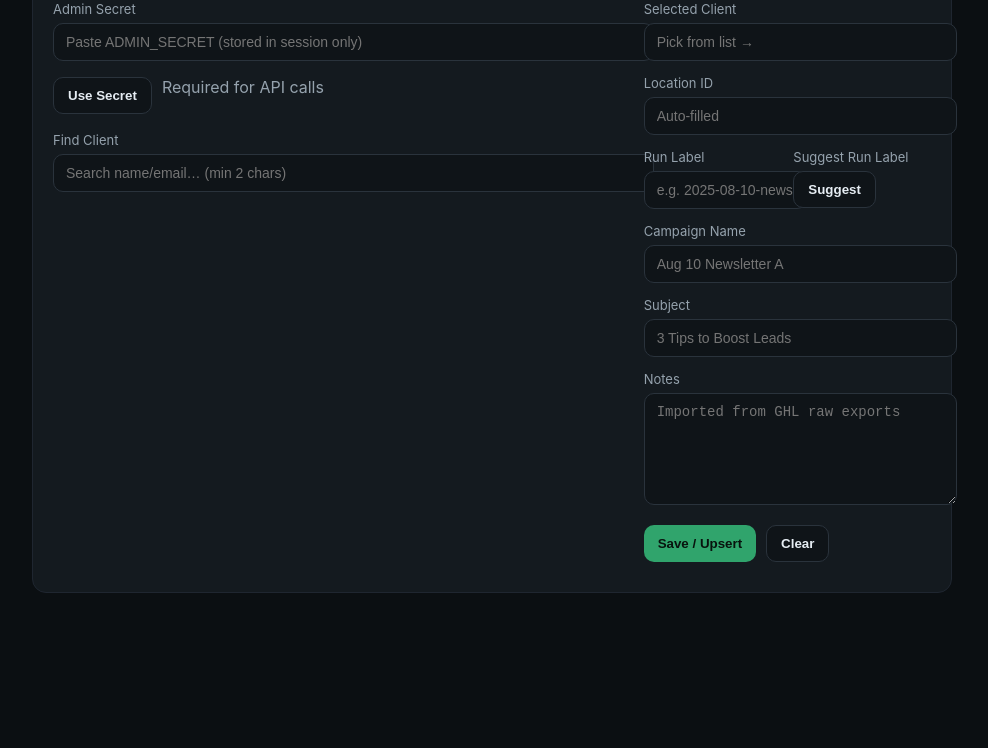
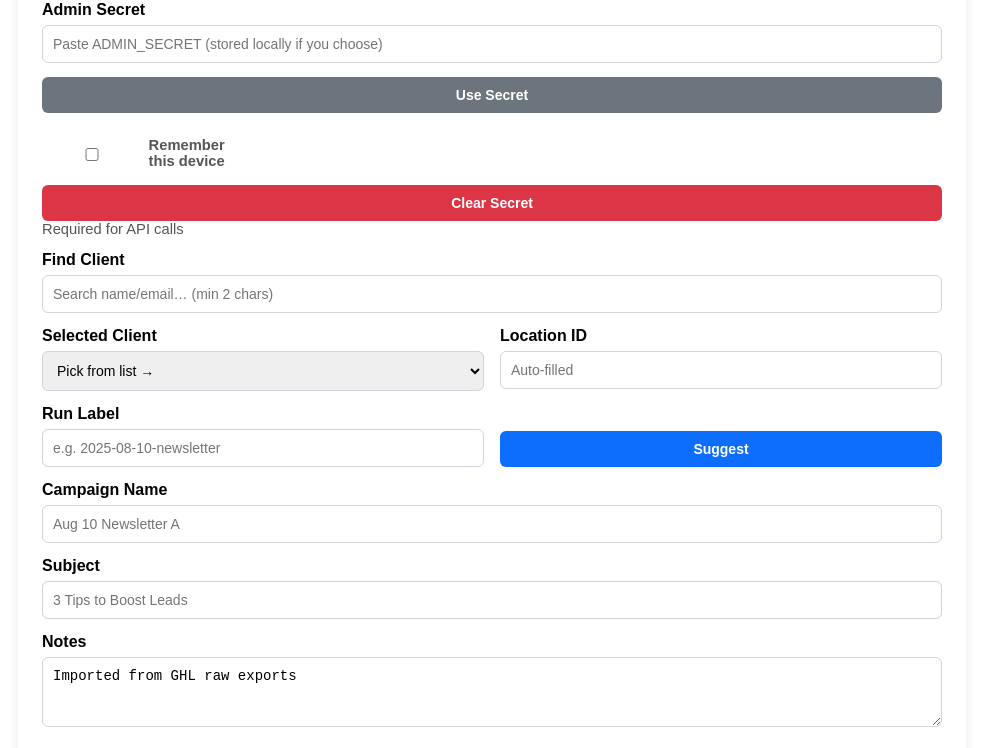
Before and after one commit to goalstoresults/gtr-cdw-campaign-admin, a plain HTML site: page index.html in a window 1280 px wide. Shown: the part 105-853 px from the top of the page, without its empty margins (148-1136 px from the left). Before the commit the page ends 800 px from the top, so only its background shows below. Drawn offline with Linux system fonts and the light colour scheme.

Commit message:
Update index.html

```diff
--- a/index.html
+++ b/index.html
@@ -1,186 +1,262 @@
-<!doctype html>
+<!DOCTYPE html>
 <html lang="en">
 <head>
-<meta charset="utf-8" />
-<meta name="viewport" content="width=device-width,initial-scale=1" />
-<title>GTR · Campaign Registry</title>
+  <meta charset="UTF-8" />
+  <meta name="viewport" content="width=device-width, initial-scale=1" />
+  <title>Manual Campaign Entry - GTR Core</title>
   <style>
-  :root{--bg:#0b0f12;--card:#141a1f;--muted:#95a2ad;--accent:#30a46c;--danger:#e5484d;}
-  html,body{background:var(--bg);color:#e6edf3;font-family:Inter,system-ui,-apple-system,Segoe UI,Roboto,Arial,sans-serif;margin:0}
-  .wrap{max-width:920px;margin:28px auto;padding:0 16px}
-  .card{background:var(--card);border:1px solid #1f2630;border-radius:14px;padding:20px}
-  h1{font-size:22px;margin:0 0 12px}
-  label{display:block;font-size:13px;color:var(--muted);margin:14px 0 6px}
-  input,textarea,select{width:100%;background:#0f1418;border:1px solid #2a333c;border-radius:10px;color:#e6edf3;padding:10px 12px;font-size:14px}
-  textarea{min-height:90px}
-  .row{display:grid;grid-template-columns:1fr 1fr;gap:12px}
-  .btns{display:flex;gap:10px;margin-top:16px}
-  button{border:0;border-radius:10px;padding:10px 14px;font-weight:600;cursor:pointer}
-  .primary{background:var(--accent);color:#08130e}
-  .ghost{background:#0f1418;color:#e6edf3;border:1px solid #2a333c}
-  .danger{background:var(--danger)}
-  .muted{color:var(--muted)}
-  .pill{display:inline-block;background:#0f1418;border:1px solid #2a333c;border-radius:999px;padding:6px 10px;font-size:12px}
-  .list{margin:8px 0;max-height:260px;overflow:auto;border:1px solid #2a333c;border-radius:10px}
-  .item{padding:10px 12px;border-bottom:1px solid #1f2630;cursor:pointer}
-  .item:hover{background:#0f1418}
-  .ok{color:#34d399}
-  .err{color:#fca5a5}
-  .grid{display:grid;grid-template-columns:2fr 1fr;gap:16px}
-  @media (max-width:880px){.grid{grid-template-columns:1fr}}
+    body {
+      font-family: Arial, sans-serif;
+      background: #ffffff;
+      color: #000000;
+      margin: 0;
+      padding: 20px;
+    }
+    .container {
+      max-width: 900px;
+      margin: auto;
+      padding: 24px;
+      background: #fff;
+      border-radius: 10px;
+      box-shadow: 0 2px 12px rgba(0,0,0,0.08);
+    }
+    h1 {
+      font-size: 1.6rem;
+      margin-bottom: 16px;
+    }
+    label {
+      display: block;
+      margin-top: 14px;
+      font-weight: 600;
+    }
+    input, textarea, select, button {
+      width: 100%;
+      padding: 10px;
+      margin-top: 6px;
+      box-sizing: border-box;
+      border: 1px solid #cfd4dc;
+      border-radius: 6px;
+      font-size: 14px;
+    }
+    textarea { resize: vertical; }
+    .row {
+      display: grid;
+      grid-template-columns: 1fr 1fr;
+      gap: 16px;
+    }
+    .btns {
+      display: flex;
+      align-items: center;
+      gap: 10px;
+      margin-top: 8px;
+      flex-wrap: wrap;
+    }
+    button {
+      background: #0d6efd;
+      color: white;
+      border: none;
+      cursor: pointer;
+      border-radius: 6px;
+      font-weight: 600;
+    }
+    button:hover { background: #0b5ed7; }
+    .ghost { background: #6c757d; }
+    .ghost:hover { background: #5a6268; }
+    .danger { background: #dc3545; }
+    .danger:hover { background: #c82333; }
+    .muted { font-size: 0.92em; color: #555; }
+    .ok { color: #17803d; font-weight: 600; }
+    .err { color: #c40000; font-weight: 600; }
+    .inline { display: inline-flex; align-items: center; gap: 8px; }
   </style>
 </head>
 <body>
-<div class="wrap">
-  <div class="card">
-    <h1>Manual Campaign Entry <span class="pill">GTR Core</span></h1>
-    <div class="grid">
-      <div>
-        <label>Admin Secret</label>
-        <input id="secret" type="password" placeholder="Paste ADMIN_SECRET (stored in session only)" />
+
+<div class="container">
+  <h1>Manual Campaign Entry <span class="muted">GTR Core</span></h1>
+
+  <!-- Admin Secret -->
+  <label for="secret">Admin Secret</label>
+  <input id="secret" type="password" placeholder="Paste ADMIN_SECRET (stored locally if you choose)" />
   <div class="btns">
-          <button class="ghost" onclick="saveSecret()">Use Secret</button>
-          <span class="muted">Required for API calls</span>
+    <button type="button" class="ghost" onclick="saveSecret()">Use Secret</button>
+    <label class="muted inline">
+      <input id="remember" type="checkbox" />
+      Remember this device
+    </label>
+    <button type="button" class="danger" onclick="clearSecret()">Clear Secret</button>
   </div>
+  <div id="msg" class="muted">Required for API calls</div>
 
-        <label style="margin-top:18px;">Find Client</label>
-        <input id="q" placeholder="Search name/email… (min 2 chars)" oninput="debouncedSearch()" />
-        <div id="list" class="list" hidden></div>
-      </div>
-
-      <div>
-        <label>Selected Client</label>
-        <input id="client_display" placeholder="Pick from list →" disabled />
-
-        <label>Location ID</label>
-        <input id="location_id" placeholder="Auto-filled" />
+  <!-- Client Search + Selected -->
+  <label for="clientSearch">Find Client</label>
+  <input id="clientSearch" placeholder="Search name/email… (min 2 chars)" oninput="searchClients()" />
 
   <div class="row">
     <div>
-            <label>Run Label</label>
-            <input id="run_label" placeholder="e.g. 2025-08-10-newsletter-a" />
+      <label for="clientSelect">Selected Client</label>
+      <select id="clientSelect">
+        <option value="">Pick from list →</option>
+      </select>
     </div>
     <div>
-            <label>Suggest Run Label</label>
-            <button class="ghost" onclick="suggestLabel()">Suggest</button>
+      <label for="locationId">Location ID</label>
+      <input id="locationId" readonly placeholder="Auto-filled" />
     </div>
   </div>
 
-        <label>Campaign Name</label>
-        <input id="campaign_name" placeholder="Aug 10 Newsletter A" />
+  <div class="row">
+    <div>
+      <label for="runLabel">Run Label</label>
+      <input id="runLabel" placeholder="e.g. 2025-08-10-newsletter" />
+    </div>
+    <div style="display:flex;align-items:flex-end;">
+      <button type="button" onclick="suggestRunLabel()">Suggest</button>
+    </div>
+  </div>
 
-        <label>Subject</label>
+  <label for="campaignName">Campaign Name</label>
+  <input id="campaignName" placeholder="Aug 10 Newsletter A" />
+
+  <label for="subject">Subject</label>
   <input id="subject" placeholder="3 Tips to Boost Leads" />
 
-        <label>Notes</label>
-        <textarea id="notes" placeholder="Imported from GHL raw exports"></textarea>
+  <label for="notes">Notes</label>
+  <textarea id="notes" rows="3" placeholder="Imported from GHL raw exports">Imported from GHL raw exports</textarea>
 
-        <div class="btns">
-          <button class="primary" onclick="save()">Save / Upsert</button>
-          <button class="ghost" onclick="clearForm()">Clear</button>
-        </div>
-
-        <div id="msg" class="muted" style="margin-top:10px"></div>
-      </div>
-    </div>
+  <div class="btns" style="margin-top:20px;">
+    <button type="button" onclick="saveCampaign()">Save / Upsert</button>
+    <button type="button" class="ghost" onclick="clearForm()">Clear</button>
   </div>
 </div>
 
 <script>
-/** ====== CONFIG ====== **/
-const WORKER_BASE = 'https://gtr-cdw-campaign-admin.dennis-e64.workers.dev'; // <-- CHANGE THIS
+/** Set to your deployed Worker URL */
+const WORKER_BASE = 'https://gtr-cdw-campaign-admin.dennis-e64.workers.dev';
 
-/** ====== UTIL ====== **/
-const $ = id => document.getElementById(id);
-const API = {
-  async getClients(q){
-    const r = await fetch(`${WORKER_BASE}/api/clients?q=${encodeURIComponent(q)}`, {
-      headers: { 'X-Admin-Secret': sessionStorage.getItem('gtr_admin_secret')||'' }
-    });
-    if(!r.ok) throw new Error(await r.text());
-    return r.json();
-  },
-  async saveCampaign(payload){
-    const r = await fetch(`${WORKER_BASE}/api/campaigns`, {
-      method: 'POST',
-      headers: { 'Content-Type': 'application/json', 'X-Admin-Secret': sessionStorage.getItem('gtr_admin_secret')||'' },
-      body: JSON.stringify(payload)
-    });
-    if(!r.ok) throw new Error(await r.text());
-    return r.json();
-  }
+/** Storage Keys for the Admin Secret */
+const SECRET_KEYS = {
+  session: 'gtr_admin_secret',
+  local:   'gtr_admin_secret_persist'
 };
 
+function getStoredSecret() {
+  return localStorage.getItem(SECRET_KEYS.local)
+      || sessionStorage.getItem(SECRET_KEYS.session)
+      || '';
+}
+function setStoredSecret(value, persist) {
+  localStorage.removeItem(SECRET_KEYS.local);
+  sessionStorage.removeItem(SECRET_KEYS.session);
+  if (persist) localStorage.setItem(SECRET_KEYS.local, value);
+  else sessionStorage.setItem(SECRET_KEYS.session, value);
+}
 function saveSecret(){
-  const val = $('secret').value.trim();
-  if(!val){ $('msg').innerHTML = '<span class="err">Paste your admin secret first.</span>'; return; }
-  sessionStorage.setItem('gtr_admin_secret', val);
-  $('msg').innerHTML = '<span class="ok">Secret saved for this tab.</span>';
+  const val = document.getElementById('secret').value.trim();
+  const persist = document.getElementById('remember').checked;
+  const msg = document.getElementById('msg');
+  if (!val) { msg.innerHTML = '<span class="err">Paste your admin secret first.</span>'; return; }
+  setStoredSecret(val, persist);
+  msg.innerHTML = `<span class="ok">Secret saved${persist ? ' (remembered on this device).' : ' for this session.'}</span>`;
+}
+function clearSecret(){
+  localStorage.removeItem(SECRET_KEYS.local);
+  sessionStorage.removeItem(SECRET_KEYS.session);
+  document.getElementById('secret').value = '';
+  document.getElementById('msg').innerHTML = '<span class="ok">Secret cleared.</span>';
 }
 
-let t=null;
-async function debouncedSearch(){
-  const q = $('q').value.trim();
-  if(q.length<2){ $('list').hidden=true; $('list').innerHTML=''; return; }
-  clearTimeout(t);
-  t = setTimeout(async ()=>{
-    try{
-      const res = await API.getClients(q);
-      $('list').innerHTML = (res||[]).slice(0,100).map(c => {
-        const name = c.business_name || c.full_name || '(no name)';
-        const email = c.email || '';
-        const payload = encodeURIComponent(JSON.stringify(c));
-        return `<div class="item" onclick='chooseClient(decodeURIComponent("${payload}"))'>
-          <b>${name}</b> <span class="muted">(${email})</span><br>
-          <span class="muted">loc:</span> ${c.location_id||'-'}
-        </div>`;
-      }).join('') || '<div class="item muted">No results</div>';
-      $('list').hidden = false;
-    }catch(e){
-      $('msg').innerHTML = '<span class="err">'+e.message+'</span>';
+/** Use wherever we need auth headers */
+function authHeaders() {
+  const s = getStoredSecret();
+  return { 'X-Admin-Secret': s };
+}
+
+/** Client search */
+let searchTimer = null;
+async function searchClients(){
+  const q = document.getElementById('clientSearch').value.trim();
+  if (searchTimer) clearTimeout(searchTimer);
+  searchTimer = setTimeout(async () => {
+    if (q.length < 2) return;
+    try {
+      const res = await fetch(`${WORKER_BASE}/api/clients?q=${encodeURIComponent(q)}`, { headers: authHeaders() });
+      if (!res.ok) throw new Error(await res.text());
+      const clients = await res.json();
+      const select = document.getElementById('clientSelect');
+      select.innerHTML = '<option value="">Pick from list →</option>';
+      clients.forEach(c => {
+        const opt = document.createElement('option');
+        opt.value = c.location_id;
+        opt.textContent = c.email ? `${c.name} (${c.email})` : c.name;
+        select.appendChild(opt);
+      });
+      select.onchange = () => {
+        document.getElementById('locationId').value = select.value || '';
+      };
+    } catch (e) {
+      alert('Error searching clients: ' + e.message);
     }
   }, 250);
 }
 
-function chooseClient(jsonStr){
-  const c = JSON.parse(jsonStr);
-  $('client_display').value = (c.business_name || c.full_name || '(no name)') + (c.email ? '  ·  '+c.email : '');
-  $('location_id').value = c.location_id || '';
-  $('list').hidden = true; $('list').innerHTML = '';
+/** Suggest a run label */
+function suggestRunLabel(){
+  const today = new Date().toISOString().slice(0,10);
+  document.getElementById('runLabel').value = `${today}-newsletter`;
 }
 
-function slugify(s){ return (s||'').toLowerCase().replace(/[^a-z0-9]+/g,'-').replace(/^-+|-+$/g,'').slice(0,40); }
-function suggestLabel(){
-  const d = new Date();
-  const iso = d.toISOString().slice(0,10); // YYYY-MM-DD
-  const base = slugify($('campaign_name').value) || 'campaign';
-  $('run_label').value = iso + '-' + base;
+/** Save campaign (upsert) */
+async function saveCampaign(){
+  const payload = {
+    location_id: document.getElementById('locationId').value.trim(),
+    run_label: document.getElementById('runLabel').value.trim(),
+    campaign_name: document.getElementById('campaignName').value.trim(),
+    subject: document.getElementById('subject').value.trim(),
+    notes: document.getElementById('notes').value.trim()
+  };
+  if (!payload.location_id) return alert('Please select a client (location).');
+  if (!payload.run_label) return alert('Please provide a run label.');
+  try {
+    const res = await fetch(`${WORKER_BASE}/api/campaigns`, {
+      method: 'POST',
+      headers: { 'Content-Type': 'application/json', ...authHeaders() },
+      body: JSON.stringify(payload)
+    });
+    if (!res.ok) throw new Error(await res.text());
+    alert('Campaign saved!');
+  } catch (e) {
+    alert('Error saving campaign: ' + e.message);
+  }
 }
 
+/** Clear the form */
 function clearForm(){
-  ['client_display','location_id','run_label','campaign_name','subject','notes'].forEach(id => $(id).value='');
-  $('q').value=''; $('list').innerHTML=''; $('list').hidden=true; $('msg').innerHTML='';
+  document.getElementById('clientSearch').value = '';
+  document.getElementById('clientSelect').innerHTML = '<option value="">Pick from list →</option>';
+  document.getElementById('locationId').value = '';
+  document.getElementById('runLabel').value = '';
+  document.getElementById('campaignName').value = '';
+  document.getElementById('subject').value = '';
+  document.getElementById('notes').value = 'Imported from GHL raw exports';
 }
 
-async function save(){
-  const payload = {
-    location_id: $('location_id').value.trim(),
-    run_label: $('run_label').value.trim(),
-    campaign_name: $('campaign_name').value.trim() || null,
-    subject: $('subject').value.trim() || null,
-    notes: $('notes').value.trim() || null
-  };
-  if(!payload.location_id || !payload.run_label){
-    $('msg').innerHTML = '<span class="err">location_id and run_label are required.</span>';
-    return;
+/** On load, auto-apply stored secret (no need to click) */
+window.addEventListener('DOMContentLoaded', () => {
+  const sLocal = localStorage.getItem(SECRET_KEYS.local);
+  const sSession = sessionStorage.getItem(SECRET_KEYS.session);
+  const s = sLocal || sSession || '';
+  const msg = document.getElementById('msg');
+  if (s) {
+    // Fill masked and show status
+    document.getElementById('secret').value = '••••••••';
+    if (sLocal) document.getElementById('remember').checked = true;
+    msg.innerHTML = `<span class="ok">Admin secret loaded${sLocal ? ' (remembered on this device).' : ' for this session.'}</span>`;
+  } else {
+    msg.textContent = 'Required for API calls';
   }
-  try{
-    await API.saveCampaign(payload);
-    $('msg').innerHTML = '<span class="ok">Saved. You can now backfill this run_label in GHL.</span>';
-  }catch(e){
-    $('msg').innerHTML = '<span class="err">'+e.message+'</span>';
-  }
-}
+});
 </script>
+
 </body>
 </html>
```
Lines whose indentation alone changed are shown as unchanged.
